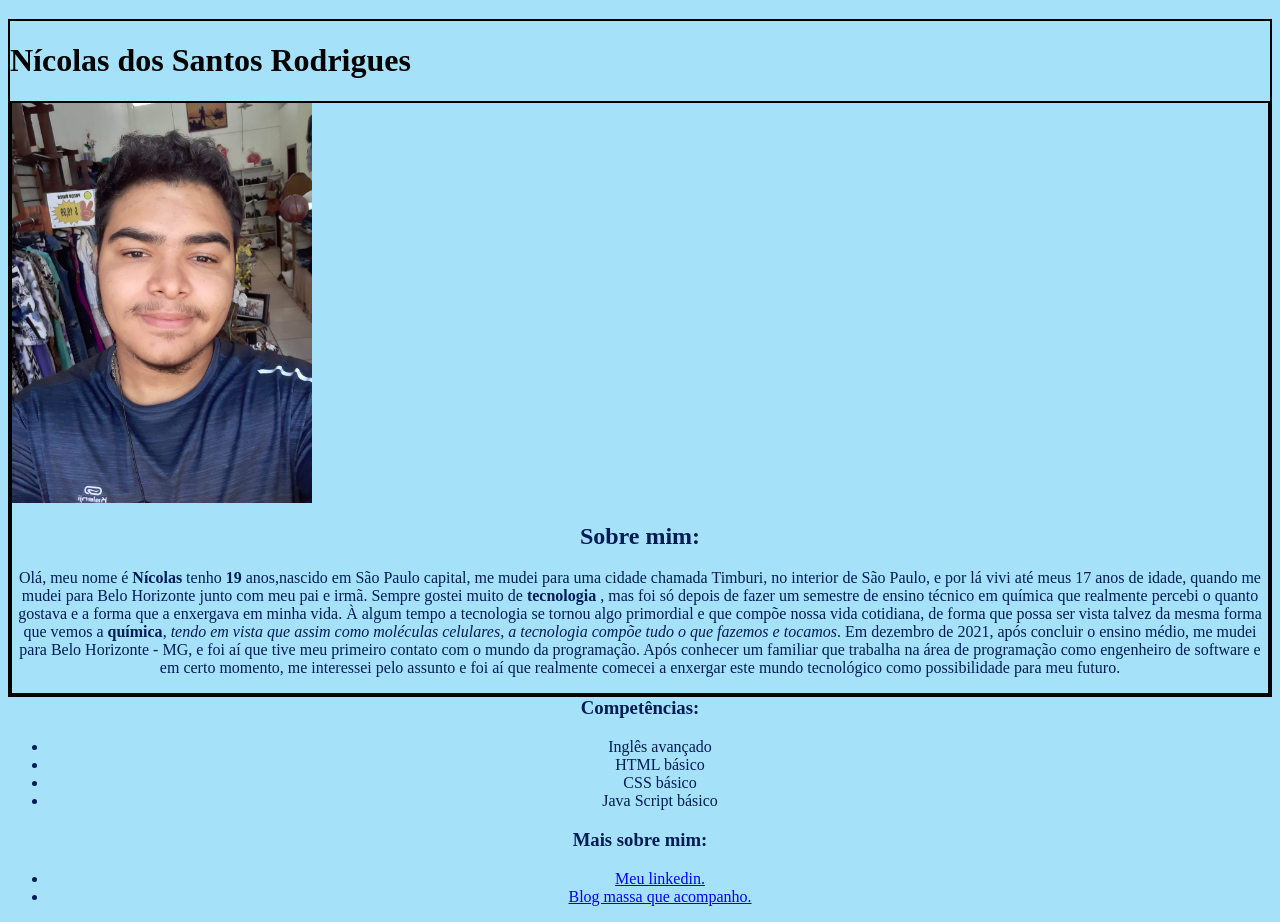
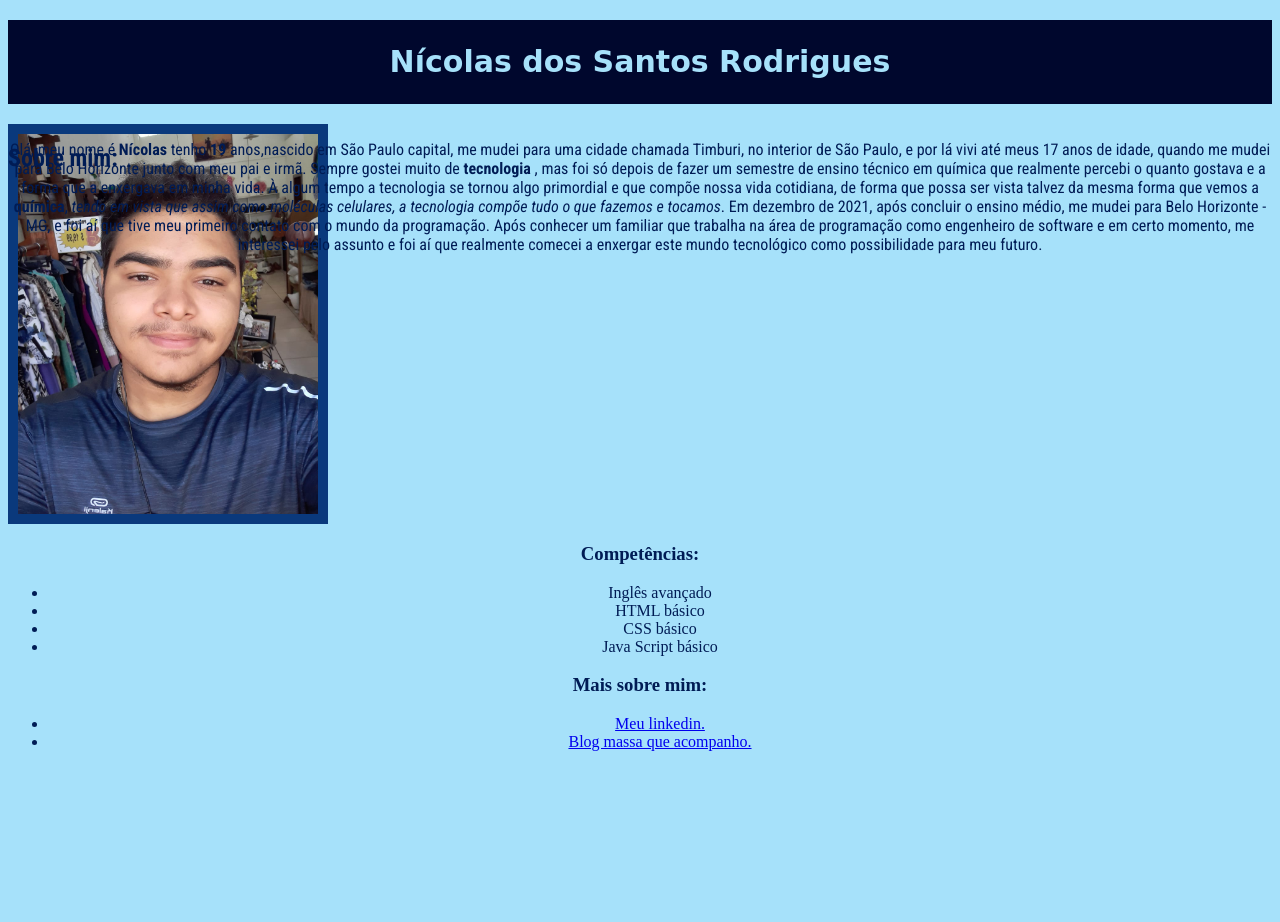
Before and after one commit to nicolasRod09/nicolasRod09.github.io, a plain HTML site: page index.html in a window 1280 px wide. After the commit the page ends 800 px from the top, so only its background shows below. Drawn offline with Linux system fonts and the light colour scheme; a web font is replaced by a local one.

Commit message:
arruma fontes e descrição sobre mim

```diff
--- a/index.html
+++ b/index.html
@@ -4,14 +4,20 @@
             <meta charset="UTF-8">
             <title>Portfólio de Nícolas S. Rodrigues</title>
             <link rel="stylesheet" href="./style.css">
+            <link rel="preconnect" href="https://fonts.googleapis.com">
+            <link rel="preconnect" href="https://fonts.gstatic.com" crossorigin>
+            <link href="https://fonts.googleapis.com/css2?family=Roboto+Condensed:ital,wght@0,300;0,400;0,700;1,300;1,400;1,700&display=swap" rel="stylesheet">
+            <link rel="preconnect" href="https://fonts.googleapis.com">
+            <link rel="preconnect" href="https://fonts.gstatic.com" crossorigin>
+            <link href="https://fonts.googleapis.com/css2?family=Patua+One&family=Roboto+Condensed:ital,wght@0,300;0,400;0,700;1,300;1,400;1,700&display=swap" rel="stylesheet">
         </head>
         <body>
             <div>
-                <h1> Nícolas dos Santos Rodrigues</h1>
-                <div>
+                <h1 class="barra"> Nícolas dos Santos Rodrigues</h1>
+                <div class="img-conteiner">
                     <img src="image/WhatsApp Image 2023-01-18 at 16.06.24.jpeg" alt="Foto de Nícolas S. Rodrigues" id="imagem">
-                    <h2 class="color-texts">Sobre mim:</h2>
-                    <p class="color-texts">Olá, meu nome é <strong>Nícolas</strong> tenho <strong>19</strong> anos,nascido em São Paulo capital, me mudei para uma cidade chamada Timburi, no interior de São Paulo, e por lá vivi até meus 17 anos de idade, quando me mudei para Belo Horizonte junto com meu pai e irmã. Sempre gostei muito de <b>tecnologia</b> , mas foi só depois de fazer um semestre de ensino técnico em química que realmente percebi o quanto gostava e a forma que a enxergava em minha vida. À algum tempo a tecnologia se tornou algo primordial e que compõe nossa vida cotidiana, de forma que possa ser vista talvez da mesma forma que vemos a <b>química</b>, <i>tendo em vista que assim como moléculas celulares, a tecnologia compõe tudo o que fazemos e tocamos</i>.
+                    <h2 class="sobre-mim">Sobre mim:</h2>
+                    <p class="sobre-mim">Olá, meu nome é <strong>Nícolas</strong> tenho <strong>19</strong> anos,nascido em São Paulo capital, me mudei para uma cidade chamada Timburi, no interior de São Paulo, e por lá vivi até meus 17 anos de idade, quando me mudei para Belo Horizonte junto com meu pai e irmã. Sempre gostei muito de <b>tecnologia</b> , mas foi só depois de fazer um semestre de ensino técnico em química que realmente percebi o quanto gostava e a forma que a enxergava em minha vida. À algum tempo a tecnologia se tornou algo primordial e que compõe nossa vida cotidiana, de forma que possa ser vista talvez da mesma forma que vemos a <b>química</b>, <i>tendo em vista que assim como moléculas celulares, a tecnologia compõe tudo o que fazemos e tocamos</i>.
                     Em dezembro de 2021, após concluir o ensino médio, me mudei para Belo Horizonte - MG, e foi aí que tive meu primeiro contato com o mundo da programação. Após conhecer um familiar que trabalha na área de programação como engenheiro de software e em certo momento, me interessei pelo assunto e foi aí que realmente comecei a enxergar este mundo tecnológico como possibilidade para meu futuro.</p>
                 </div>
             </div>
@@ -22,7 +28,7 @@
                 <li>CSS básico</li>
                 <li>Java Script básico</li>
             </ul>
-            <h3 id="centraliza">Mais sobre mim:</h3>
+            <h3 class="centraliza">Mais sobre mim:</h3>
             <ul class="color-texts">
                 <li> <a href="http://www.linkedin.com/in/nícolas-s-rodrigues-571362247" target="_blank"> Meu linkedin.</a></li>
                 <li> <a href="https://programadoresbrasil.com.br/" target="_blank">Blog massa que acompanho.</a></li>
--- a/style.css
+++ b/style.css
@@ -1,25 +1,49 @@
 body{
     background-color: rgb(166, 225, 250);
+    border: 0px;
 }
+
+h1{
+    color: rgb(166, 225, 250);
+    font-size: 30px;
+    font-family: 'Patua One', cursive;
+    padding-top: 3vh;
+    text-align: center;
+}
+
+.sobre-mim {
+    font-family: 'Roboto Condensed', sans-serif;
+    position: absolute;
+    color: rgb(0, 28, 85);
+    text-align: center;
+}
+
+.barra {
+    background-color: rgb(0, 7, 45);
+    height: 60px;
+}
+
+#imagem{
+    width: 300px;
+    height: 380px;
+    margin:0px;
+    display: block;
+    float: left;
+    padding: 10px;
+    background-color: rgb(10, 57, 124);
+    }
 
 .color-texts {
     color: rgb(0, 28, 85);
     text-align: center;
     }
 
-#centraliza{
+.centraliza{
     color: rgb(0, 28, 85);
     text-align: center;
     }
 
-#imagem{
-    width: 300px;
+.img-conteiner{
     height: 400px;
-    margin:0px;
-    display: block;
-    }
-
-div {
-    border: 2px solid black;
-    float: left;
+    position: relative;
 }
```
